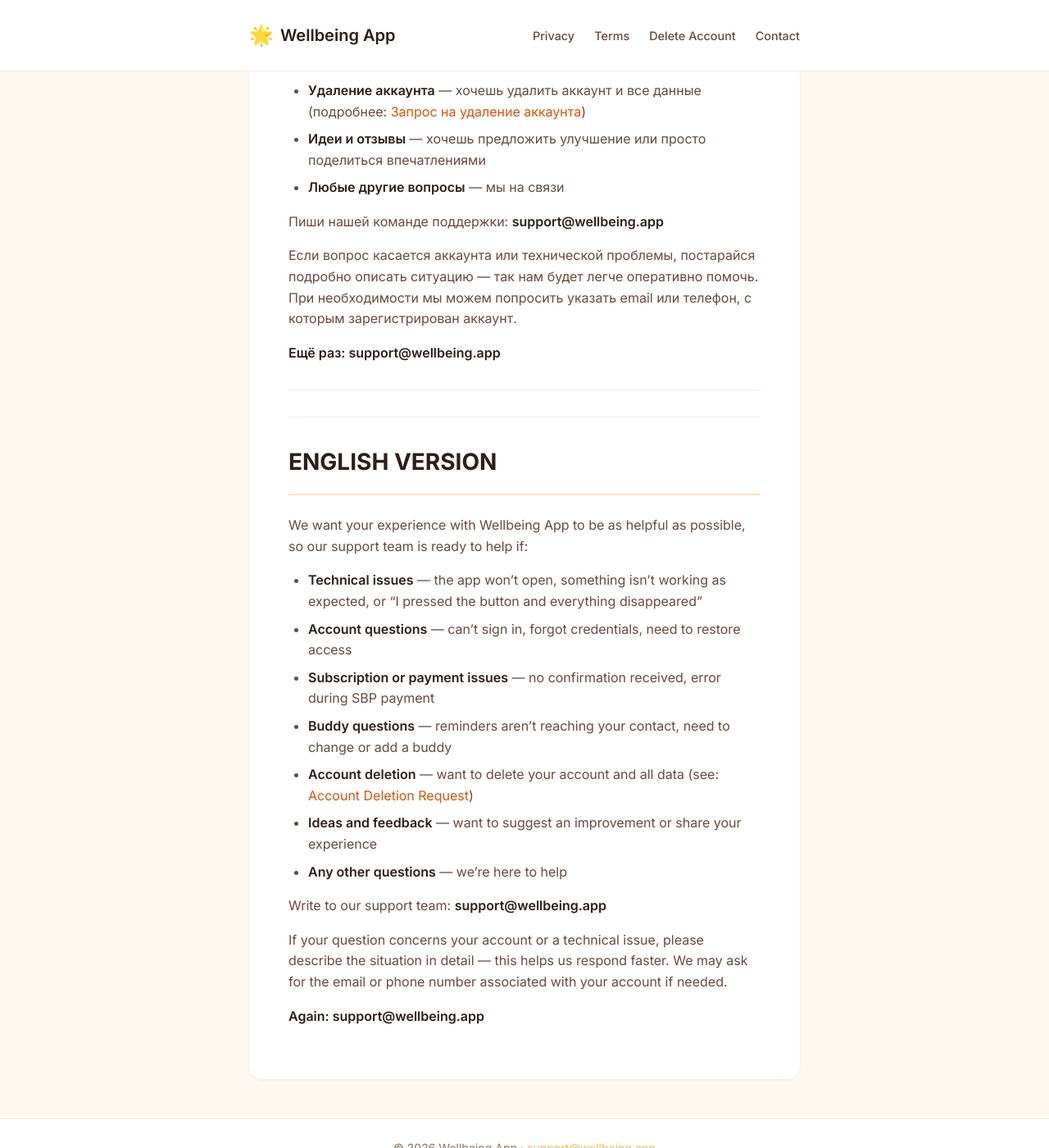
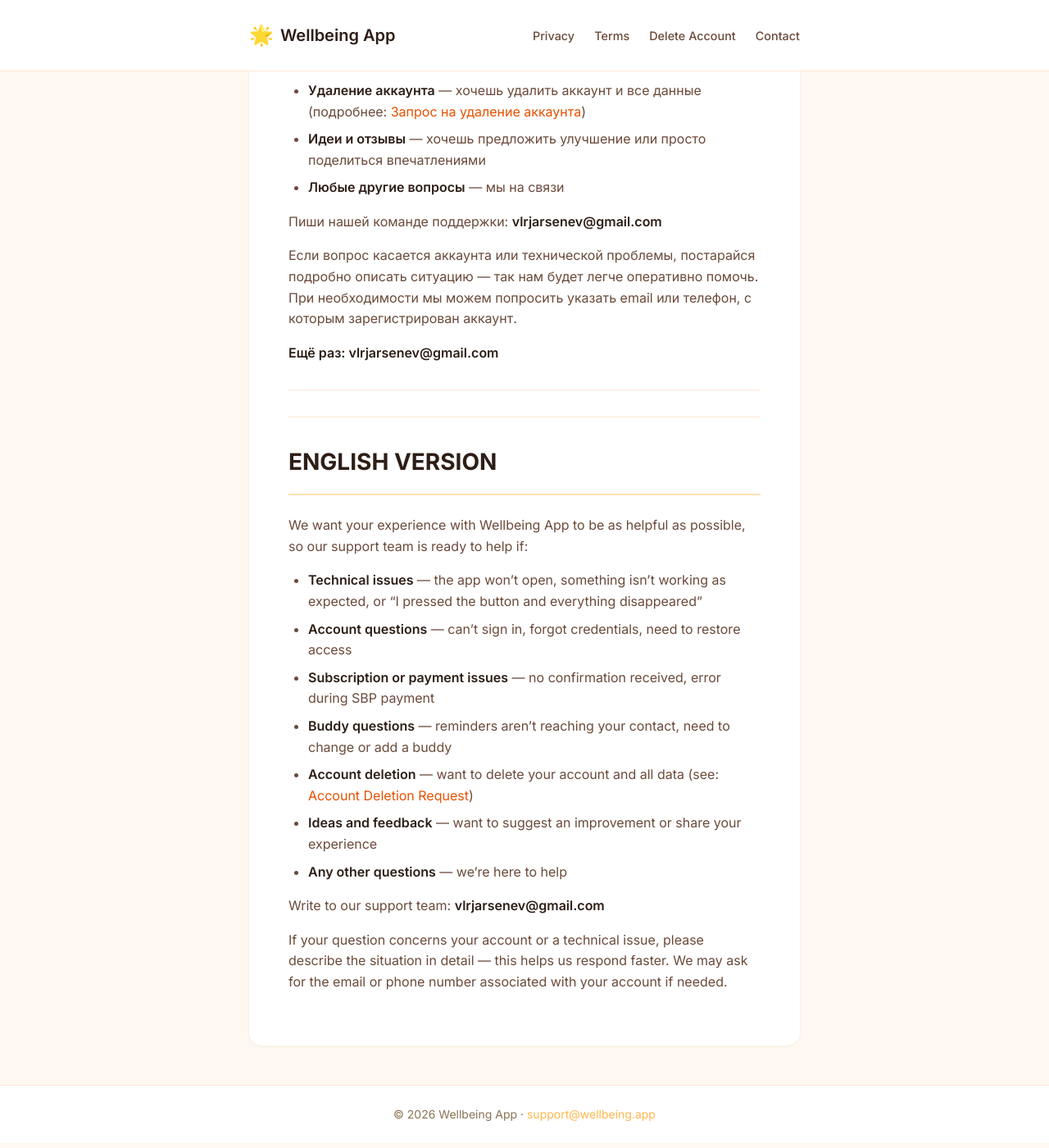
Before and after one commit to vlrjarsenev-ux/Seren-app, a Jekyll site: the page built from contact.md, in a window 1280 px wide and 1400 px high, scrolled down 604 px. Shown: the whole window at 82% size. Built offline with Jekyll 4.4.1, drawn with Linux system fonts in a browser that asks for light colours.

Commit message:
Update contact.md

```diff
--- a/contact.md
+++ b/contact.md
@@ -19,11 +19,11 @@ layout: default
 - **Идеи и отзывы** — хочешь предложить улучшение или просто поделиться впечатлениями
 - **Любые другие вопросы** — мы на связи
 
-Пиши нашей команде поддержки: **support@wellbeing.app**
+Пиши нашей команде поддержки: **vlrjarsenev@gmail.com**
 
 Если вопрос касается аккаунта или технической проблемы, постарайся подробно описать ситуацию — так нам будет легче оперативно помочь. При необходимости мы можем попросить указать email или телефон, с которым зарегистрирован аккаунт.
 
-**Ещё раз: support@wellbeing.app**
+**Ещё раз: vlrjarsenev@gmail.com**
 
 ---
 
@@ -41,8 +41,6 @@ We want your experience with Wellbeing App to be as helpful as possible, so our
 - **Ideas and feedback** — want to suggest an improvement or share your experience
 - **Any other questions** — we're here to help
 
-Write to our support team: **support@wellbeing.app**
+Write to our support team: **vlrjarsenev@gmail.com**
 
 If your question concerns your account or a technical issue, please describe the situation in detail — this helps us respond faster. We may ask for the email or phone number associated with your account if needed.
-
-**Again: support@wellbeing.app**
```
